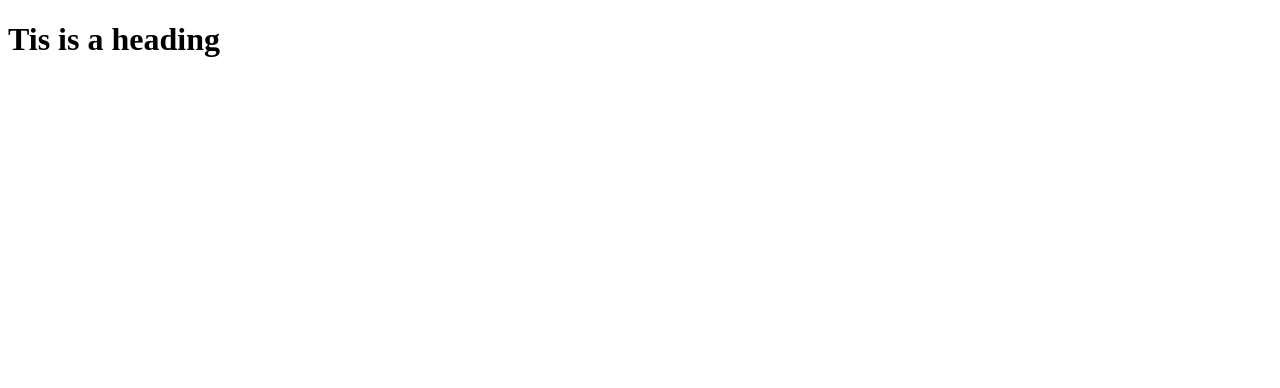
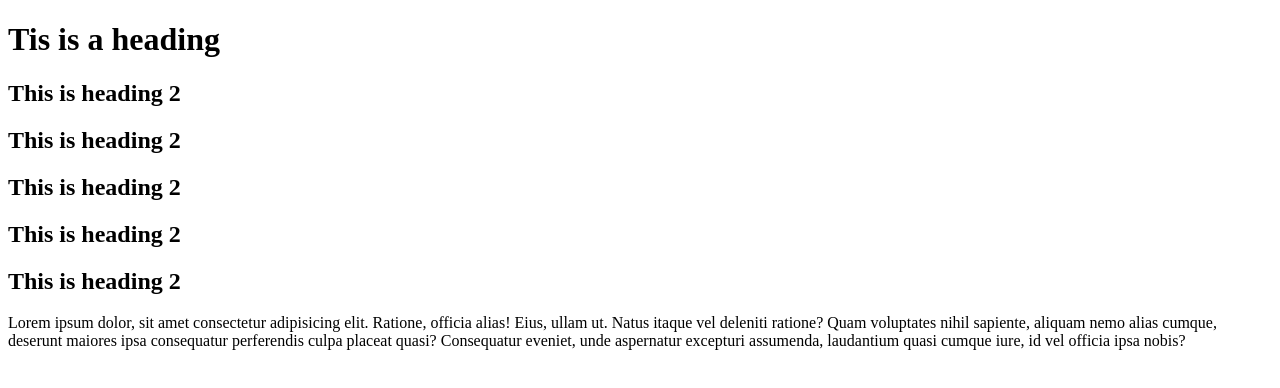
Before and after one commit to asadullah055/class-01, a plain HTML site: page index.html in a window 1280 px wide. Drawn offline with Linux system fonts and the light colour scheme.

Commit message:
changes somthings

```diff
--- a/index.html
+++ b/index.html
@@ -8,5 +8,11 @@
 </head>
 <body>
     <h1>Tis is a heading</h1>
+    <h2>This is heading 2</h2>
+    <h2>This is heading 2</h2>
+    <h2>This is heading 2</h2>
+    <h2>This is heading 2</h2>
+    <h2>This is heading 2</h2>
+    <p>Lorem ipsum dolor, sit amet consectetur adipisicing elit. Ratione, officia alias! Eius, ullam ut. Natus itaque vel deleniti ratione? Quam voluptates nihil sapiente, aliquam nemo alias cumque, deserunt maiores ipsa consequatur perferendis culpa placeat quasi? Consequatur eveniet, unde aspernatur excepturi assumenda, laudantium quasi cumque iure, id vel officia ipsa nobis?</p>
 </body>
 </html>
```
